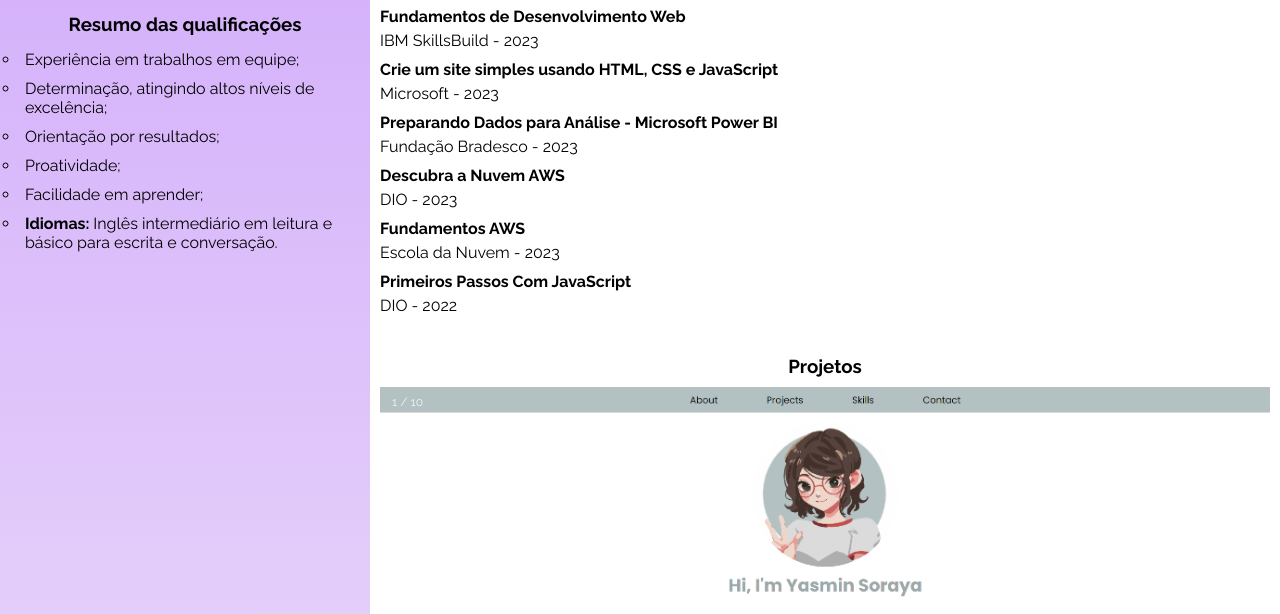
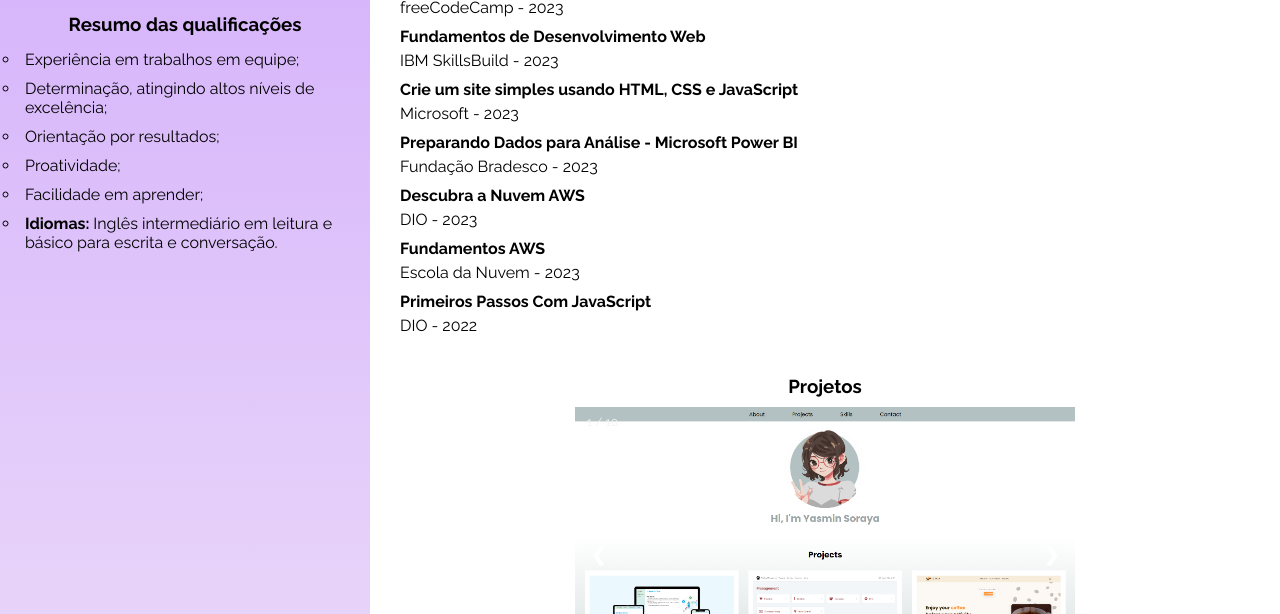
Before and after one commit to nimsaysm/elas-na-tech-curriculo, a plain HTML site: page index.html in a window 1280 px wide. Shown: the part 656-1270 px from the top of the page. Drawn offline with Linux system fonts and the light colour scheme.

Commit message:
Alteração no CSS

```diff
--- a/assets/css/styles.css
+++ b/assets/css/styles.css
@@ -235,6 +235,10 @@ h4 {
 
     #main {
         grid-area: main;
+        padding: 2rem;
     }
 
+    #projects-slideshow {
+        max-width: 50rem;
+    }
 }
```
